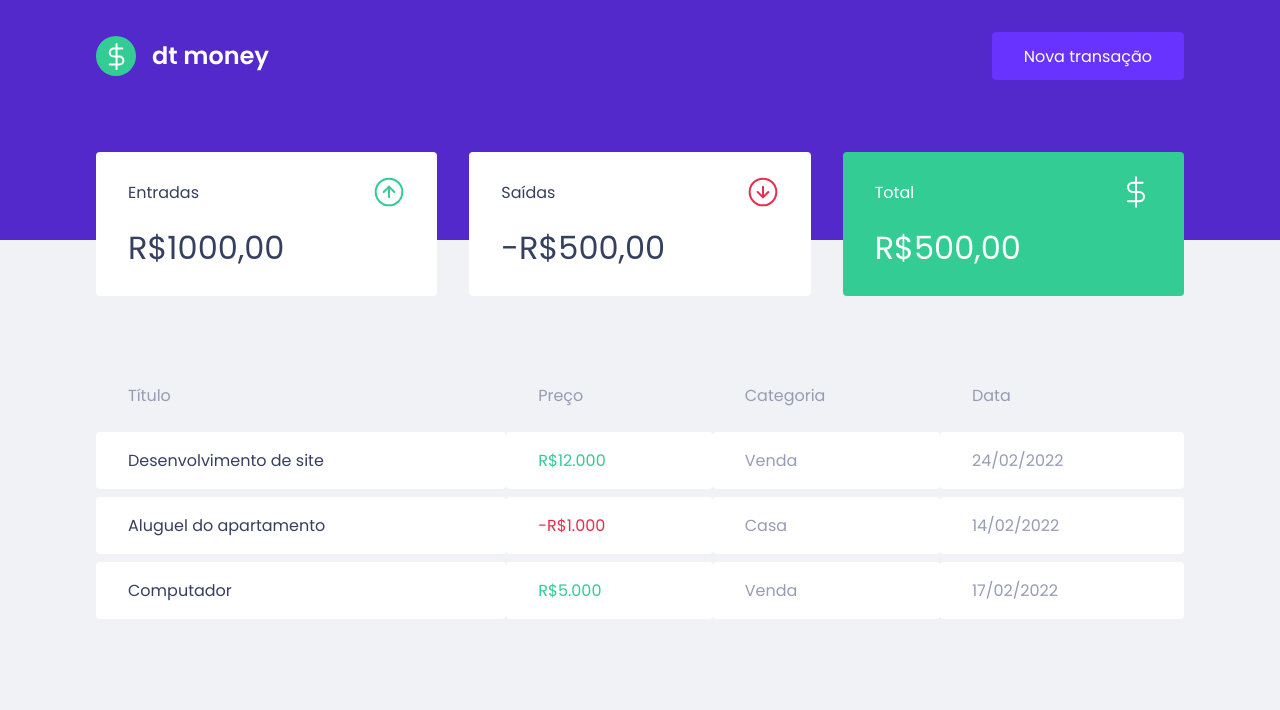
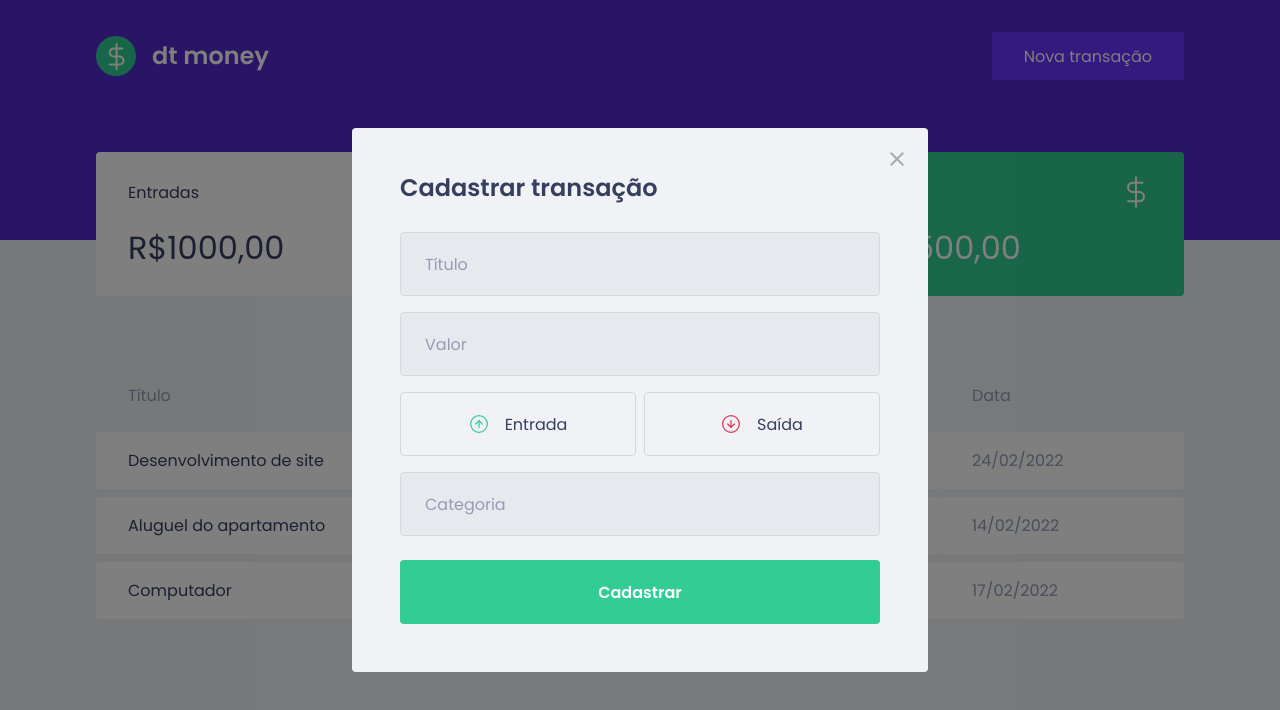
Before and after one commit to Anderson-gato/dtmoney-react, a React (Create React App) app: page / in a window 1280 px wide. Both pictures are taken after a click on the button "Nova transação". Shown: the top 710 px of the page. Built offline with nearby package versions, Linux system fonts and the light colour scheme; no server answers; what miragejs would draw is missing.

Commit message:
Estilização do modal completa

```diff
--- a/package.json
+++ b/package.json
@@ -5,8 +5,10 @@
   "dependencies": {
     "axios": "^0.26.0",
     "miragejs": "^0.1.43",
+    "polished": "^4.1.4",
     "react": "^17.0.2",
     "react-dom": "^17.0.2",
+    "react-modal": "^3.14.4",
     "react-scripts": "5.0.0",
     "styled-components": "^5.3.3",
     "web-vitals": "^2.1.0"
@@ -19,6 +21,7 @@
     "@types/node": "^16.7.13",
     "@types/react": "^17.0.20",
     "@types/react-dom": "^17.0.9",
+    "@types/react-modal": "^3.13.1",
     "@types/styled-components": "^5.1.23",
     "typescript": "^4.4.2"
   },
--- a/src/App.tsx
+++ b/src/App.tsx
@@ -1,12 +1,30 @@
+import { useState } from 'react'
+import Modal from 'react-modal'
 import { Dashboard } from './components/Dashboard'
 import { Header } from './components/Header'
+import { NewTransactionModal } from './components/NewTransactionModal'
 import { GlobalStyle } from './style/global'
 
 export function App() {
+  const [isNewTransactionModalOpen, setIsNewTransactionModalOpen] =
+    useState(false)
+
+  function handleOpenNewTransactionModal() {
+    setIsNewTransactionModalOpen(true)
+  }
+
+  function handleCloseNewTransactionModal() {
+    setIsNewTransactionModalOpen(false)
+  }
+
   return (
     <>
-            <Header />
+      <Header onOpenNewTransactionModal={handleOpenNewTransactionModal} />
       <Dashboard />
+      <NewTransactionModal
+        isOpen={isNewTransactionModalOpen}
+        onRequestClose={handleCloseNewTransactionModal}
+      />
       <GlobalStyle />
     </>
   )
--- a/src/components/Header/index.tsx
+++ b/src/components/Header/index.tsx
@@ -1,12 +1,18 @@
 import logoImg from '../../assets/logo.svg'
 import { Container, Content } from './styles'
 
-export function Header() {
+interface HeaderProps {
+  onOpenNewTransactionModal: () => void
+}
+
+export function Header({ onOpenNewTransactionModal }: HeaderProps) {
   return (
     <Container>
       <Content>
         <img src={logoImg} alt="dtmoney" />
-                <button type="button">Nova transação</button>
+        <button type="button" onClick={onOpenNewTransactionModal}>
+          Nova transação
+        </button>
       </Content>
     </Container>
   )
--- /dev/null
+++ b/src/components/NewTransactionModal/index.tsx
@@ -0,0 +1,53 @@
+import Modal from 'react-modal'
+import incomeImg from '../../assets/income.svg'
+import outcomeImg from '../../assets/outcome.svg'
+import closeImg from '../../assets/close.svg'
+import { Container, TransactionTypeContainer } from './styles'
+
+interface isNewTransactionModalProps {
+  isOpen: boolean
+  onRequestClose: () => void
+}
+
+export function NewTransactionModal({
+  isOpen,
+  onRequestClose
+}: isNewTransactionModalProps) {
+  return (
+    <Modal
+      isOpen={isOpen} // isOpen espera o estado do useState
+      onRequestClose={onRequestClose} // onResquest vai esperar uma função
+      overlayClassName="react-modal-overlay"
+      className="react-modal-content"
+    >
+      <button
+        type="button"
+        onClick={onRequestClose}
+        className="react-modal-close"
+      >
+        <img src={closeImg} alt="Close" />
+      </button>
+
+      <Container>
+        <h2>Cadastrar transação</h2>
+        <input placeholder="Título" />
+        <input placeholder="Valor" />
+
+        <TransactionTypeContainer>
+          <button type="button">
+            <img src={incomeImg} alt="Entrada" />
+            <span>Entrada</span>
+          </button>
+
+          <button type="button">
+            <img src={outcomeImg} alt="Saida" />
+            <span>Saída</span>
+          </button>
+        </TransactionTypeContainer>
+
+        <input placeholder="Categoria" />
+        <button type="submit">Cadastrar</button>
+      </Container>
+    </Modal>
+  )
+}
--- /dev/null
+++ b/src/components/NewTransactionModal/styles.ts
@@ -0,0 +1,89 @@
+import styled from "styled-components";
+import { darken } from "polished";
+
+export const Container = styled.form`
+  h2 {
+    color: var(--text-title);
+    line-height: 1.5rem;
+    margin-bottom: 2rem;
+  }
+
+  input {
+    width: 100%;
+    padding: 0 1.5rem;
+    height: 4rem;
+    border-radius: 0.25rem;
+
+    border: 1px solid #d7d7d7;
+    background: #e7e9ee;
+
+    font-weight: 400;
+    font-size: 1rem;
+
+    &::placeholder {
+      color: var(--text-body);
+    }
+
+    & + input {
+      margin-top: 1rem;
+    }
+  }
+
+  button[type="submit"] {
+    width: 100%;
+    padding: 0 1.5rem;
+    height: 4rem;
+
+    border-radius: 0.25rem;
+    background: var(--green);
+    color: #FFF;
+    border: 0;
+    font-size: 1rem;
+    margin-top: 1.5rem;
+    font-weight: 600;
+
+    transition: filter 0.2s;
+
+    &:hover {
+      filter: brightness(0.9);
+    }
+  }
+`;
+
+export const TransactionTypeContainer = styled.div`
+  margin: 1rem 0;
+  display: grid;
+  grid-template-columns: 1fr 1fr;
+  gap: 0.5rem;
+
+  button {
+    height: 4rem;
+    border: 1px solid #d7d7d7;
+    border-radius: 0.25rem;
+
+    background: transparent;
+
+    display: flex;
+    align-items: center;
+    justify-content: center;
+
+    transition: border 0.2s;
+
+    &:hover {
+      border-color: ${darken(0.1, '#d7d7d7')};
+    }
+
+    img {
+      height: 20px;
+      width: 20px;
+    }
+
+    span {
+      display: inline-block;
+      margin-left: 1rem;
+      font-size: 1rem;
+      color: var(--text-title);
+    }
+
+  }
+`;
--- a/src/style/global.ts
+++ b/src/style/global.ts
@@ -51,4 +51,40 @@
     cursor: not-allowed;
   }
 
+  .react-modal-overlay {
+    background: rgba(0,0,0,0.5);
+
+    position: fixed;
+    top: 0;
+    left: 0;
+    right: 0;
+    bottom: 0;
+
+    display: flex;
+    align-items: center;
+    justify-content: center;
+  }
+  .react-modal-content {
+    width: 100%;
+    max-width: 576px;
+    background: var(--background);
+    padding: 3rem;
+    position: relative;
+    border-radius: 0.25rem;
+  }
+
+  .react-modal-close {
+    position: absolute;
+    right: 1.5rem;
+    top: 1.5rem;
+    border: 0;
+    background: transparent;
+
+    transition: filter 0.2s;
+
+    &:hover {
+      filter: brightness(0.8);
+    }
+  }
+
 `
```
Also changed, not shown: 1 other file (tests, documents, lock files or other folders). Lines whose indentation alone changed are shown as unchanged.
